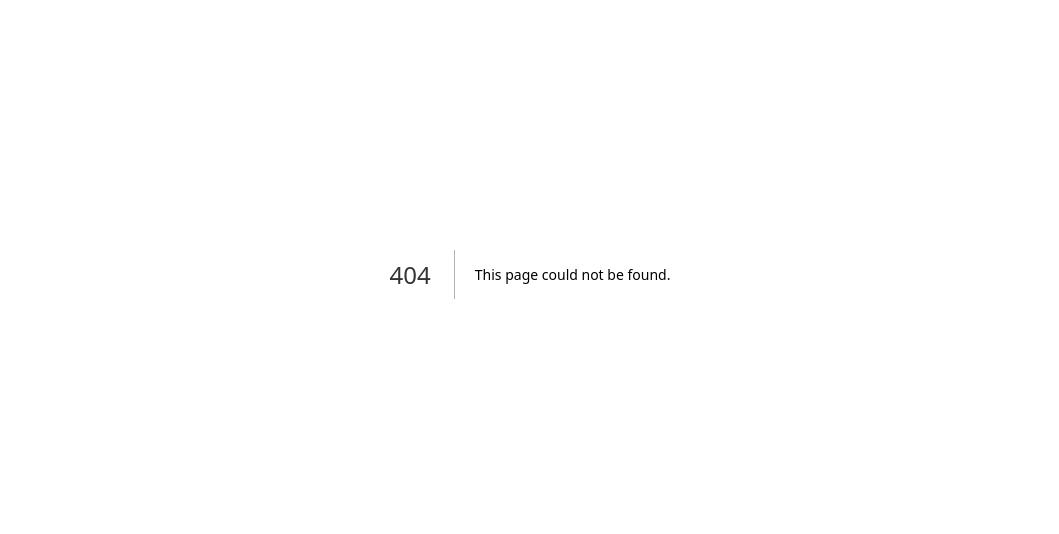
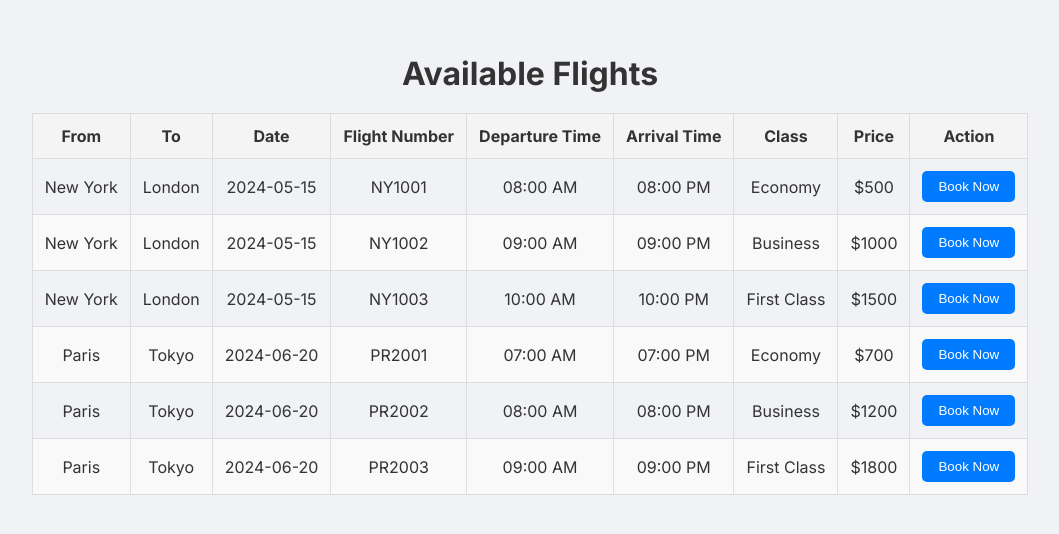
Before and after one commit to RaidGadhi/Flight-Booking-System, a Next.js app in the folder second/: page /search_flights in a window 1280 px wide. Before the commit this address had no page. Shown: the part 126-660 px from the top of the page, without its empty margins (110-1169 px from the left). Built offline with nearby package versions, Linux system fonts and the light colour scheme.

Commit message:
fixed runtime issue

```diff
--- a/second/src/app/index/page.tsx
+++ b/second/src/app/index/page.tsx
@@ -13,8 +13,8 @@ export default function index() {
                 <header>
                     <h1>Airline Booking System</h1>
                     <nav>
-                        <Link href="/admin_dashboard"><a className="button">Admin</a></Link>
-                        <Link href="/passenger_dashboard"><a className="button">Passenger</a></Link>
+                        <Link href="/admin_dashboard"><span className="button">Admin</span></Link>
+                        <Link href="/passenger_dashboard"><span className="button">Passenger</span></Link>
                     </nav>
                 </header>
                 <main>
--- /dev/null
+++ b/second/src/app/search_flights/page.tsx
@@ -0,0 +1,157 @@
+"use client";
+import React from 'react';
+import Link from 'next/link';
+import Head from 'next/head';
+export default function search_flights() {
+    const bookFlight = (flightNumber: string, flightClass: string) => {
+        // Ideally, replace this with your navigation logic
+        alert(`Booking flight: ${flightNumber} in ${flightClass}`);
+        // For actual redirection, use Next.js router or window.location if outside of Next.js scope
+        // window.location.href = `/seats?flightNumber=${flightNumber}&class=${flightClass}`;
+    };
+
+    return (
+        <>
+            <Head>
+                <title>Available Flights</title>
+                <style>{`
+                    .flights-container {
+                        max-width: 1200px;
+                        margin: 0 auto;
+                        padding: 20px;
+                    }
+
+                    h1 {
+                        text-align: center;
+                        margin-bottom: 20px;
+                    }
+
+                    .flights-table {
+                        width: 100%;
+                        border-collapse: collapse;
+                        margin-bottom: 20px;
+                    }
+
+                    .flights-table th, .flights-table td {
+                        border: 1px solid #ddd;
+                        padding: 12px;
+                        text-align: center;
+                    }
+
+                    .flights-table th {
+                        background-color: #f4f4f4;
+                        font-weight: bold;
+                    }
+
+                    .flights-table tbody tr:nth-child(even) {
+                        background-color: #f9f9f9;
+                    }
+
+                    .flights-table tbody tr:hover {
+                        background-color: #f1f1f1;
+                    }
+
+                    .flights-table button {
+                        padding: 8px 16px;
+                        background-color: #007BFF;
+                        color: white;
+                        border: none;
+                        border-radius: 5px;
+                        cursor: pointer;
+                    }
+
+                    .flights-table button:hover {
+                        background-color: #0056b3;
+                    }
+
+                `}</style>
+            </Head>
+            <div className="flights-container">
+                <h1>Available Flights</h1>
+                <table className="flights-table">
+                    <thead>
+                        <tr>
+                            <th>From</th>
+                            <th>To</th>
+                            <th>Date</th>
+                            <th>Flight Number</th>
+                            <th>Departure Time</th>
+                            <th>Arrival Time</th>
+                            <th>Class</th>
+                            <th>Price</th>
+                            <th>Action</th>
+                        </tr>
+                    </thead>
+                    <tbody>
+                        <tr>
+                            <td>New York</td>
+                            <td>London</td>
+                            <td>2024-05-15</td>
+                            <td>NY1001</td>
+                            <td>08:00 AM</td>
+                            <td>08:00 PM</td>
+                            <td>Economy</td>
+                            <td>$500</td>
+                            <td><button onClick={() => bookFlight('NY1001', 'Economy')}>Book Now</button></td>
+                        </tr>
+                        <tr>
+                            <td>New York</td>
+                            <td>London</td>
+                            <td>2024-05-15</td>
+                            <td>NY1002</td>
+                            <td>09:00 AM</td>
+                            <td>09:00 PM</td>
+                            <td>Business</td>
+                            <td>$1000</td>
+                            <td><button onClick={() => bookFlight('NY1001', 'Economy')}>Book Now</button></td>
+                        </tr>
+                        <tr>
+                            <td>New York</td>
+                            <td>London</td>
+                            <td>2024-05-15</td>
+                            <td>NY1003</td>
+                            <td>10:00 AM</td>
+                            <td>10:00 PM</td>
+                            <td>First Class</td>
+                            <td>$1500</td>
+                            <td><button onClick={() => bookFlight('NY1001', 'Economy')}>Book Now</button></td>
+                        </tr>
+                        <tr>
+                            <td>Paris</td>
+                            <td>Tokyo</td>
+                            <td>2024-06-20</td>
+                            <td>PR2001</td>
+                            <td>07:00 AM</td>
+                            <td>07:00 PM</td>
+                            <td>Economy</td>
+                            <td>$700</td>
+                            <td><button onClick={() => bookFlight('NY1001', 'Economy')}>Book Now</button></td>
+                        </tr>
+                        <tr>
+                            <td>Paris</td>
+                            <td>Tokyo</td>
+                            <td>2024-06-20</td>
+                            <td>PR2002</td>
+                            <td>08:00 AM</td>
+                            <td>08:00 PM</td>
+                            <td>Business</td>
+                            <td>$1200</td>
+                            <td><button onClick={() => bookFlight('NY1001', 'Economy')}>Book Now</button></td>
+                        </tr>
+                        <tr>
+                            <td>Paris</td>
+                            <td>Tokyo</td>
+                            <td>2024-06-20</td>
+                            <td>PR2003</td>
+                            <td>09:00 AM</td>
+                            <td>09:00 PM</td>
+                            <td>First Class</td>
+                            <td>$1800</td>
+                            <td><button onClick={() => bookFlight('NY1001', 'Economy')}>Book Now</button></td>
+                        </tr>
+                    </tbody>
+                </table>
+            </div>
+        </>
+    );
+}
```
Also changed, not shown: second/src/api/aircraft/route.tsx (added, +33 -0 lines), second/src/app/passenger_dashboard/page.tsx (+3 -4 lines), second/src/bkEnd/bkEndHandler.tsx (+19 -1 lines), second/src/app/passenger_dashboard/passengerDashboard.module.css (deleted).
